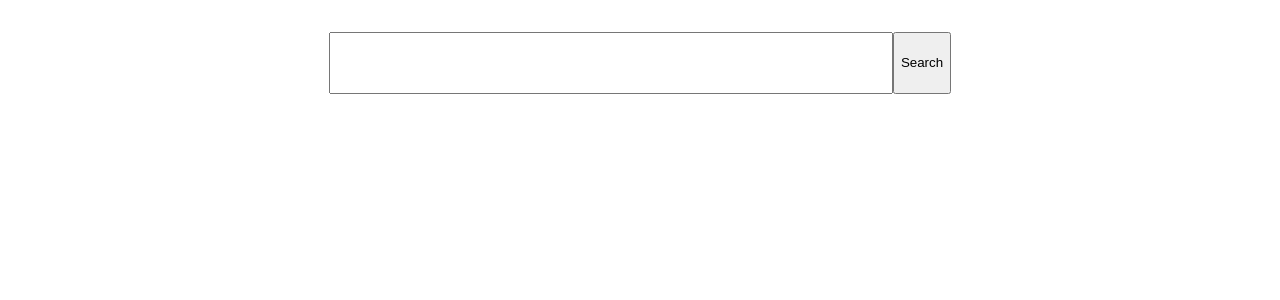
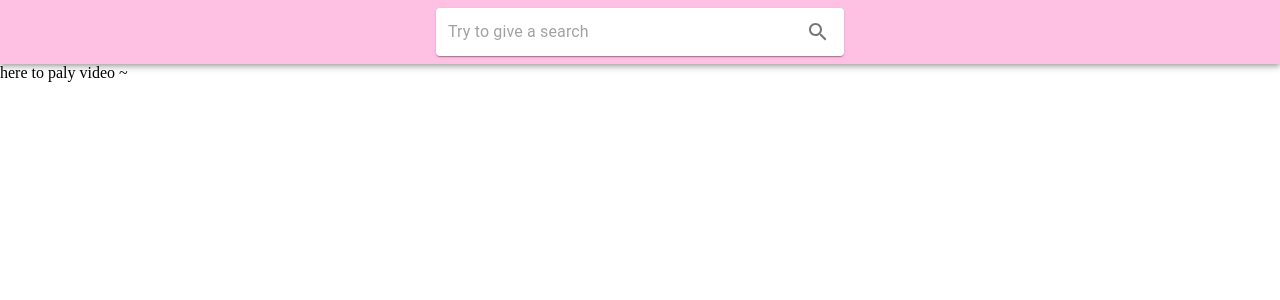
Before and after one commit to chengruixin/file-explorer, a React (Create React App) app in the folder client/: page /video in a window 1280 px wide. Shown: the top 300 px of the page. Built offline with nearby package versions, Linux system fonts and the light colour scheme.

Commit message:
add ui updates

```diff
--- a/client/package.json
+++ b/client/package.json
@@ -4,11 +4,14 @@
     "private": true,
     "proxy": "http://localhost:8080/",
     "dependencies": {
+        "@material-ui/core": "^4.12.2",
+        "@material-ui/icons": "^4.11.2",
         "@testing-library/jest-dom": "^5.14.1",
         "@testing-library/react": "^11.2.7",
         "@testing-library/user-event": "^12.8.3",
         "react": "^17.0.2",
         "react-dom": "^17.0.2",
+        "react-router-dom": "^5.2.0",
         "react-scripts": "4.0.3",
         "web-vitals": "^1.1.2"
     },
--- a/client/src/App.css
+++ b/client/src/App.css
@@ -0,0 +1,3 @@
+* {
+    margin: 0;
+}
--- a/client/src/App.js
+++ b/client/src/App.js
@@ -1,28 +1,28 @@
-import { useEffect, useState } from 'react';
-import SearchBar from './components/SearchBar';
-import Movies from './components/Movies';
-import './App.css';
+import { useEffect, useState } from 'react'
+import NavBar from './components/NavBar'
+import MainRoute from './components/MainRoute'
+import IndexContext from './context'
+import './App.css'
 
 function App() {
-
-    const [queryData,  setQueryData] = useState([]);
-
+    const [queryData, setQueryData] = useState([])
     const setSearchQuery = (val) => {
-        fetch("/query?search=" + val)
-            .then(res => res.json())
-            .then( data => {
+        fetch('/query?search=' + val)
+            .then((res) => res.json())
+            .then((data) => {
                 // console.log(data);
-                setQueryData(data);
+                setQueryData(data)
             })
     }
 
-
     return (
-        <div>
-            <SearchBar setSearchQuery={setSearchQuery}/>
-            <Movies queryData={queryData}/>
-        </div>
+        <IndexContext>
+            <NavBar setSearchQuery={setSearchQuery} />
+            <main>
+                <MainRoute />
+            </main>
+        </IndexContext>
     )
 }
 
-export default App;
+export default App
--- /dev/null
+++ b/client/src/components/MainRoute.js
@@ -0,0 +1,16 @@
+import { BrowserRouter as Router, Route, Switch } from 'react-router-dom'
+import Movies from './Movies'
+import PlayVideo from './PlayVideo'
+
+function MainRoute() {
+    return (
+        <Router>
+            <Switch>
+                <Route exact path="/" component={Movies} />
+                <Route path="/video" component={PlayVideo}/>
+            </Switch>
+        </Router>
+    )
+}
+
+export default MainRoute
--- a/client/src/components/Movies.js
+++ b/client/src/components/Movies.js
@@ -1,112 +1,186 @@
-import { useEffect, useState } from "react";
-import "./Movies.css";
+import React, { useEffect, useState } from 'react'
+import { makeStyles } from '@material-ui/core/styles'
+import {
+    Card,
+    CardHeader,
+    CardMedia,
+    CardContent,
+    Typography,
+    CardActions,
+    IconButton,
+    Container,
+} from '@material-ui/core'
+import FavoriteIcon from '@material-ui/icons/Favorite'
+import ShareIcon from '@material-ui/icons/Share'
+import PlayCircleOutlineIcon from '@material-ui/icons/PlayCircleOutline'
+import './Movies.css'
+import { useQueryDataContext } from '../context'
 
-function Movies({ queryData }) {
-  const [palyURL, setPlayURL] = useState(null);
+const useStyles = makeStyles((theme) => ({
+    root: {
+        width: 350,
+        margin: theme.spacing(2),
+    },
+    media: {
+        height: 0,
+        paddingTop: '56.25%', // 16:9
+    },
+    expand: {
+        transform: 'rotate(0deg)',
+        marginLeft: 'auto',
+        transition: theme.transitions.create('transform', {
+            duration: theme.transitions.duration.shortest,
+        }),
+    },
+    expandOpen: {
+        transform: 'rotate(180deg)',
+    },
+}))
 
-  useEffect(() => {
-    console.log(palyURL);
-  }, [palyURL]);
+function Movies() {
+    const [palyURL, setPlayURL] = useState(null)
+    const [queryData] = useQueryDataContext();
+    console.log(queryData)
     return (
         <>
+            {/* <MovieCard /> */}
             <VideoDisplay
                 palyURL={palyURL}
                 setPlayURL={setPlayURL}
-        className={palyURL ? "show-flex" : "hide"}
+                className={palyURL ? 'show-flex' : 'hide'}
             />
-      <div
+            <Container maxWidth="lg">
+                <ul
                     style={{
-          display: "flex",
-          justifyContent: "center",
+                        display: 'flex',
+                        flexWrap: 'wrap',
+                        justifyContent: 'start',
+                        alignItems: 'stretch',
+                        // flexDirection : 'revert'
+                    }}
+                >
+                    {queryData.map((item, key) => {
+                        return (
+                            <MovieCard
+                                information={item}
+                                key={key}
+                                setPlayURL={setPlayURL}
+                            />
+                        )
+                    })}
+                </ul>
+            </Container>
+            {/* <div
+                style={{
+                    display: 'flex',
+                    justifyContent: 'center',
                 }}
             >
                 <ul
                     style={{
-            display: "block",
+                        display: 'block',
                     }}
                 >
                     {queryData.map((item, key) => {
                         return (
-              <MoviePreview
+                            <MovieCard
                                 information={item}
                                 key={key}
                                 setPlayURL={setPlayURL}
                             />
-            );
+                        )
                     })}
                 </ul>
-      </div>
+            </div> */}
         </>
-  );
+    )
 }
 
-function MoviePreview({ information, setPlayURL }) {
-  const { fileName, handledFile, fileSize } = information;
-  const requestURL = `http://localhost:8080/videos?location=${handledFile}`;
+function MovieCard({ information, setPlayURL }) {
+    const maxFileNameLength = 16
+    const classes = useStyles()
+    const { handledFile, fileSize } = information
+    let { fileName } = information
+    fileName =
+        fileName.length > maxFileNameLength
+            ? fileName.substring(0, maxFileNameLength)
+            : fileName
+    const requestURL = `http://localhost:8080/videos?location=${handledFile}`
+    const onPlay = () => {
+        console.log('play : ', requestURL)
+        setPlayURL(requestURL)
+    }
+
     return (
-    <li
-      style={{
-        listStyle: "none",
-        marginTop: "1em",
-        display: "flex",
-        alignItems: "center",
-      }}
-    >
-      <h4>
-        {fileName} <span>{fileSize}</span>
-      </h4>
-
-      <button
-        style={{
-          margin: "0.5rem",
-          padding: "0.5rem 1rem",
-        }}
-        onClick={() => {
-          setPlayURL(requestURL);
-        }}
-      >
-        Click
-      </button>
-    </li>
-  );
+        <Card className={classes.root}>
+            <CardHeader
+                title={fileName}
+                subheader={fileSize}
+                action={
+                    <IconButton aria-label="watch video" onClick={onPlay}>
+                        <PlayCircleOutlineIcon fontSize="large" />
+                    </IconButton>
+                }
+            />
+            <CardMedia
+                className={classes.media}
+                image="logo192.png"
+                title="place-holder"
+            />
+            <CardContent>
+                <Typography variant="body2" color="textSecondary" component="p">
+                    {handledFile}
+                </Typography>
+            </CardContent>
+            <CardActions disableSpacing>
+                <IconButton aria-label="add to favorites">
+                    <FavoriteIcon />
+                </IconButton>
+                <IconButton aria-label="share">
+                    <ShareIcon />
+                </IconButton>
+            </CardActions>
+        </Card>
+    )
 }
 
 function VideoDisplay({ palyURL, setPlayURL, className }) {
-  console.log(className);
+    console.log(className)
     const handleClose = () => {
-    const video = document.querySelector("#video-overlay video");
-    console.log(video);
-    video.pause();
-    video.currentTime = 0;
-    setPlayURL(null);
-  };
+        const video = document.querySelector('#video-overlay video')
+        console.log(video)
+        video.pause()
+        video.currentTime = 0
+        setPlayURL(null)
+    }
 
     useEffect(() => {
-    console.log("loaded");
+        console.log('loaded')
 
         return () => {
-      console.log("unloaded");
-    };
-  });
+            console.log('unloaded')
+        }
+    })
     return (
         <div
             className={className}
             id="video-overlay"
             style={{
-        position: "absolute",
+                position: 'absolute',
                 left: 0,
                 top: 0,
-        width: "100%",
-        height: "100%",
-        backgroundColor: "rgba(120,120,120, 0.3)",
-        justifyContent: "center",
-        alignItems: "center",
+                zIndex: 100,
+                width: '100%',
+                height: '100%',
+                backgroundColor: 'rgba(120,120,120, 0.7)',
+                justifyContent: 'center',
+                alignItems: 'center',
             }}
         >
             <div
                 style={{
-          backgroundColor: "white",
-          width: "85%",
+                    backgroundColor: 'white',
+                    width: '55%',
                 }}
             >
                 <header>
@@ -116,18 +190,18 @@ function VideoDisplay({ palyURL, setPlayURL, className }) {
                 <main>
                     <video
                         style={{
-              width: "100%",
+                            width: '100%',
                         }}
-            controls="true"
-            playsinline
+                        controls={true}
+                        playsInline
                         type="video/mp4"
                         src={palyURL}
                     ></video>
                 </main>
 
-        <footer>43 : {palyURL}</footer>
+                {/* <footer>43 : {palyURL}</footer> */}
             </div>
         </div>
-  );
+    )
 }
-export default Movies;
+export default Movies
--- /dev/null
+++ b/client/src/components/NavBar.js
@@ -0,0 +1,76 @@
+import React, { useEffect } from 'react'
+import {
+    Paper,
+    InputBase,
+    IconButton,
+    AppBar,
+    Toolbar,
+} from '@material-ui/core'
+import { makeStyles } from '@material-ui/core/styles'
+import SearchIcon from '@material-ui/icons/Search'
+import { useQueryDataContext } from '../context'
+import { fetchVideos } from '../services'
+
+const useStyles = makeStyles((theme) => ({
+    appBar: {
+        backgroundColor: '#ffc1e3',
+    },
+    paperWrapper: {
+        padding: '2px 4px',
+        display: 'flex',
+        alignItems: 'center',
+        width: 400,
+    },
+    toolBar: {
+        display: 'flex',
+        justifyContent: 'center',
+    },
+    input: {
+        marginLeft: theme.spacing(1),
+        flex: 1,
+    },
+    iconButton: {
+        padding: 10,
+        // height: 10,
+    },
+}))
+
+export default function NavBar({ setSearchQuery, test }) {
+    const classes = useStyles()
+    return (
+        <AppBar position="static" className={classes.appBar}>
+            <Toolbar className={classes.toolBar}>
+                <SearchInput setSearchQuery={setSearchQuery} />
+            </Toolbar>
+        </AppBar>
+    )
+}
+
+function SearchInput({ setSearchQuery }) {
+    const classes = useStyles()
+    const [_, setQueryData] = useQueryDataContext()
+
+    const handleOnSearchClick = async () => {
+        const searchValue = document.querySelector('#search').value
+        const videos = await fetchVideos(searchValue)
+        setQueryData(videos)
+    }
+    return (
+        <Paper component="div" className={classes.paperWrapper}>
+            <InputBase
+                className={classes.input}
+                id="search"
+                placeholder="Try to give a search"
+                inputProps={{ 'aria-label': 'Try to give a search' }}
+            />
+            <IconButton
+                type="submit"
+                className={classes.iconButton}
+                aria-label="search"
+                onClick={handleOnSearchClick}
+            >
+                <SearchIcon />
+            </IconButton>
+        </Paper>
+    )
+}
--- /dev/null
+++ b/client/src/components/PlayVideo.js
@@ -0,0 +1,3 @@
+export default function PlayVideo(){
+    return <div>here to paly video ~</div>
+}
--- /dev/null
+++ b/client/src/context/index.js
@@ -0,0 +1,14 @@
+import React, { useEffect, useState, useContext } from 'react';
+
+const QueryDataContext = React.createContext()
+export const useQueryDataContext = () => useContext(QueryDataContext);
+
+export default function IndexContext({children}){
+    const [queryData, setQueryData] = useState([]);
+
+    return (
+        <QueryDataContext.Provider value={[queryData, setQueryData]}>
+            {children}
+        </QueryDataContext.Provider>
+    )
+}
--- /dev/null
+++ b/client/src/services/index.js
@@ -0,0 +1,5 @@
+export const fetchVideos = async (val) => {
+    const res = await fetch('/query?search=' + val)
+    const data = await res.json()
+    return data
+}
```
Also changed, not shown: client/.prettierrc.json (added), 1 other file (tests, documents, lock files or other folders). Lines whose indentation alone changed are shown as unchanged.
